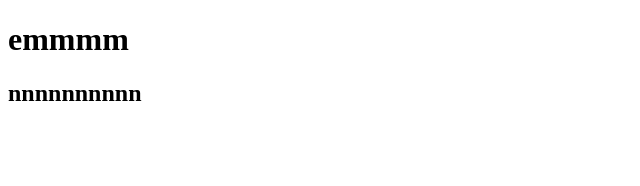
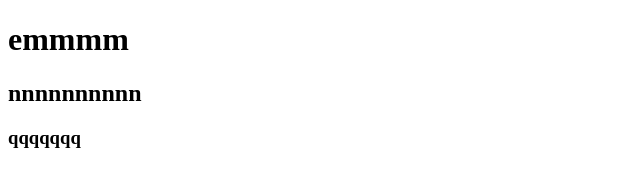
Before and after one commit to congyu765/gitstudy02, a plain HTML site: page index.html in a window 1280 px wide. Shown: the whole page, without its empty margins (0-640 px from the left). Drawn offline with Linux system fonts and the light colour scheme.

Commit message:
继续改一下

```diff
--- a/index.html
+++ b/index.html
@@ -9,5 +9,6 @@
 <body>
     <h1>emmmm</h1>
     <h2>nnnnnnnnnn</h2>
+    <h3>qqqqqqq</h3>
 </body>
 </html>
```
